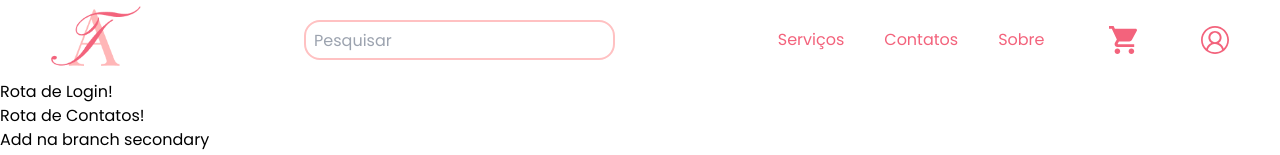
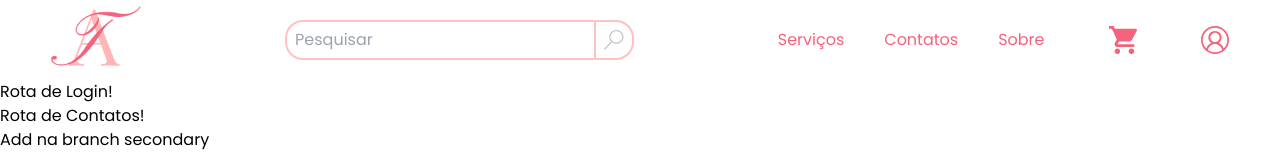
Before and after one commit to gabrielalencardearaujo/website-clinica_tatiana_alencar, a Next.js app: page / in a window 1280 px wide. Shown: the top 155 px of the page. Built offline with nearby package versions, Linux system fonts and the light colour scheme.

Commit message:
feat: set layout search bar

```diff
--- a/src/components/header/Search.tsx
+++ b/src/components/header/Search.tsx
@@ -1,9 +1,17 @@
+import Image from 'next/image';
+import lupa from '../../assets/svgs/lupa.svg';
+
 function Search() {
   return (
-    <input
-      className="text-color-base-9 border-solid border-2 border-color-base-3 rounded-2xl w-7/12 h-10 p-2 focus:outline-none focus:bg-color-base-0 focus:"
-      placeholder="Pesquisar"
-    />
+    <>
+      <input
+        className="text-color-base-9 border-solid border-2 border-color-base-3 rounded-l-[18px] w-7/12 h-10 p-2 focus:outline-none focus:bg-color-base-0 focus:"
+        placeholder="Pesquisar"
+      />
+      <button className="p-2 border-solid border-r-2 border-t-2 border-b-2 rounded-r-[18px] border-color-base-3">
+        <Image src={lupa} alt="btn pesquisar" width={20} height={20} />
+      </button>
+    </>
   );
 }
 
```
Also changed, not shown: src/assets/svgs/lupa.svg (added).
